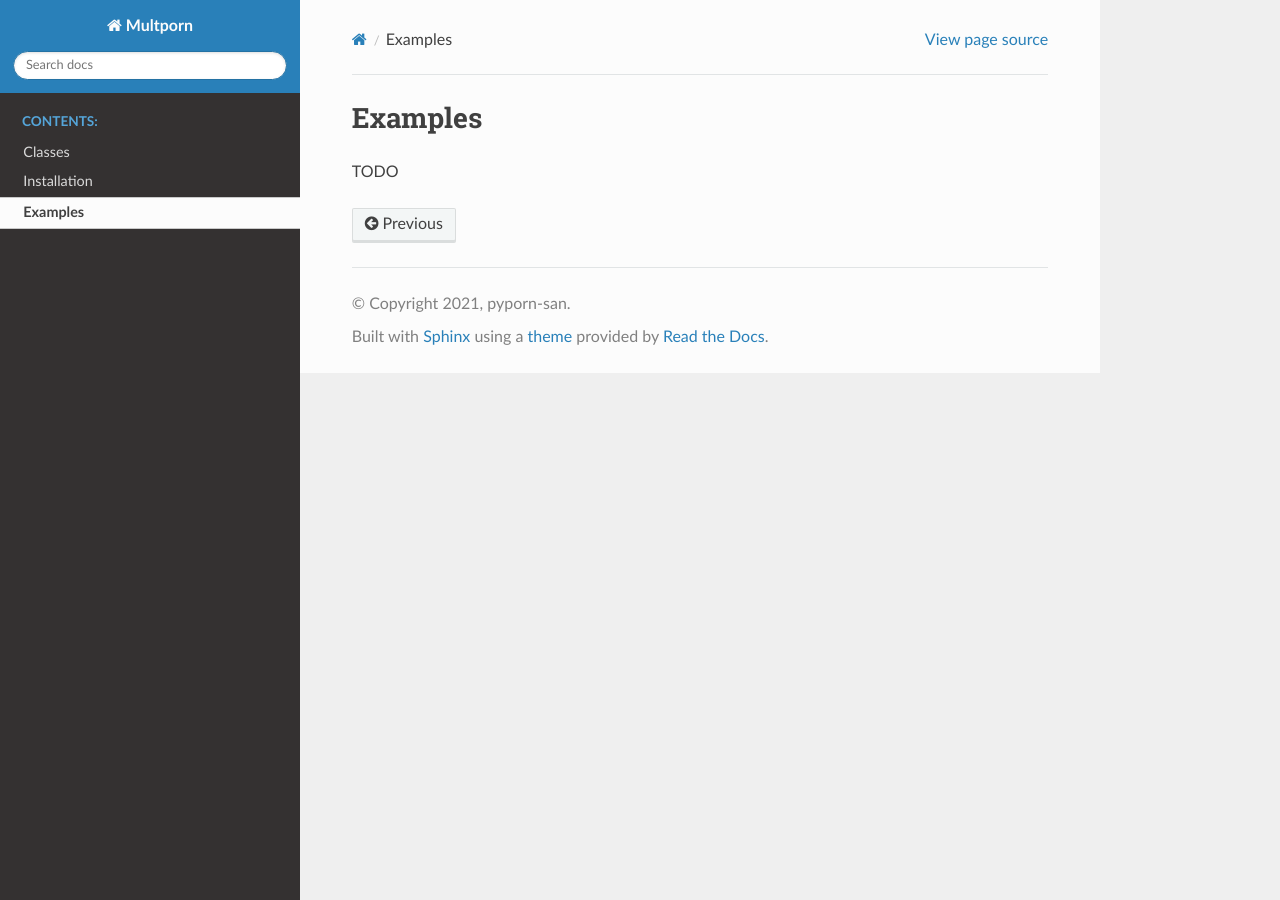
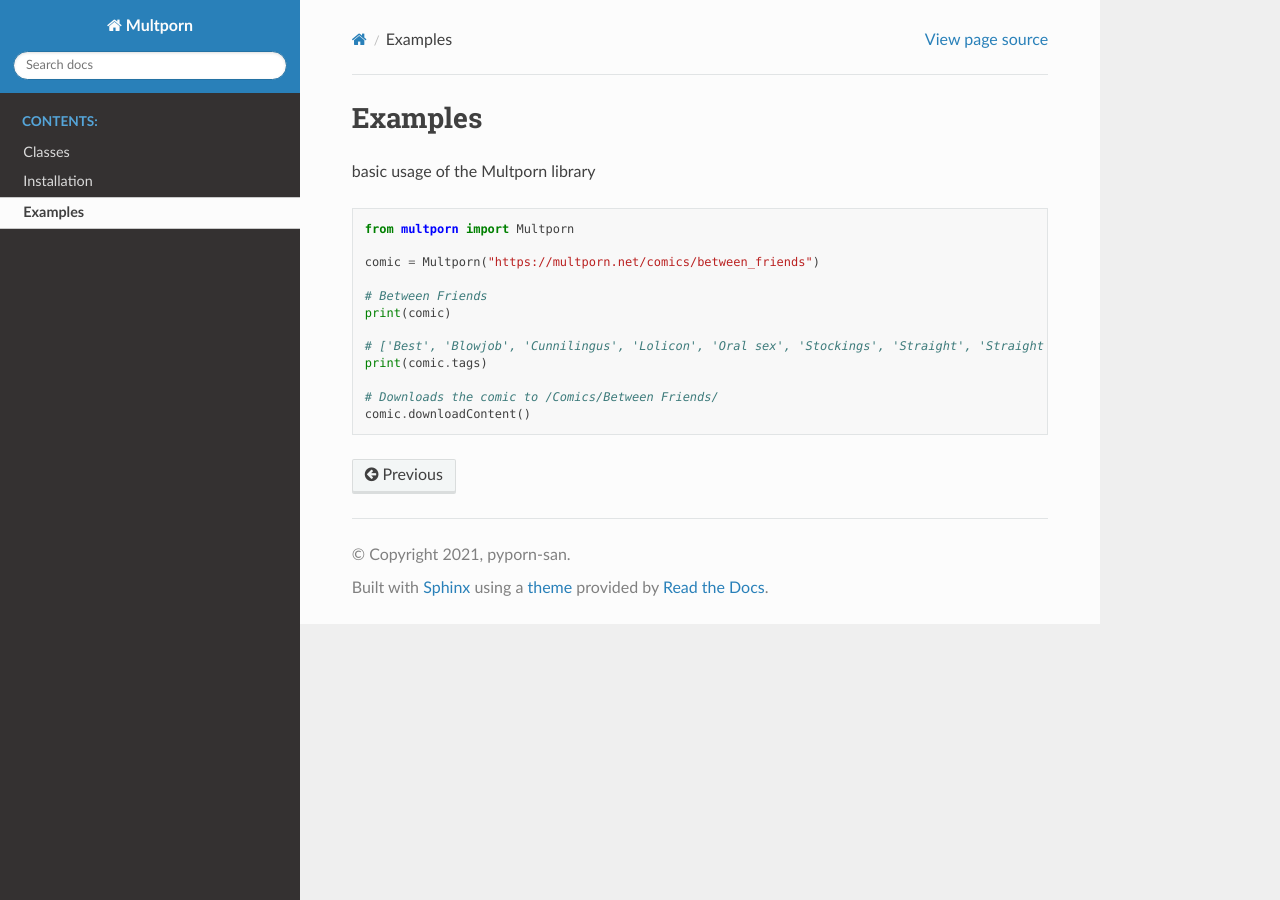
Before and after one commit to pyporn-san/Multporn, a Sphinx documentation site: the page built from docs/source/examples.rst, in a window 1280 px wide. Built offline with Sphinx 7.4.7 and the Read the Docs theme 2.0.0, drawn with Linux system fonts in a browser that asks for light colours.

Commit message:
Added examples to docs

```diff
--- a/docs/source/examples.rst
+++ b/docs/source/examples.rst
@@ -2,4 +2,19 @@
 Examples
 ========
 
-TODO
+basic usage of the Multporn library
+
+.. code-block:: python
+
+    from multporn import Multporn
+
+    comic = Multporn("https://multporn.net/comics/between_friends")
+
+    # Between Friends
+    print(comic)
+
+    # ['Best', 'Blowjob', 'Cunnilingus', 'Lolicon', 'Oral sex', 'Stockings', 'Straight', 'Straight Shota', 'Virgin']
+    print(comic.tags)
+
+    # Downloads the comic to /Comics/Between Friends/
+    comic.downloadContent()
```
